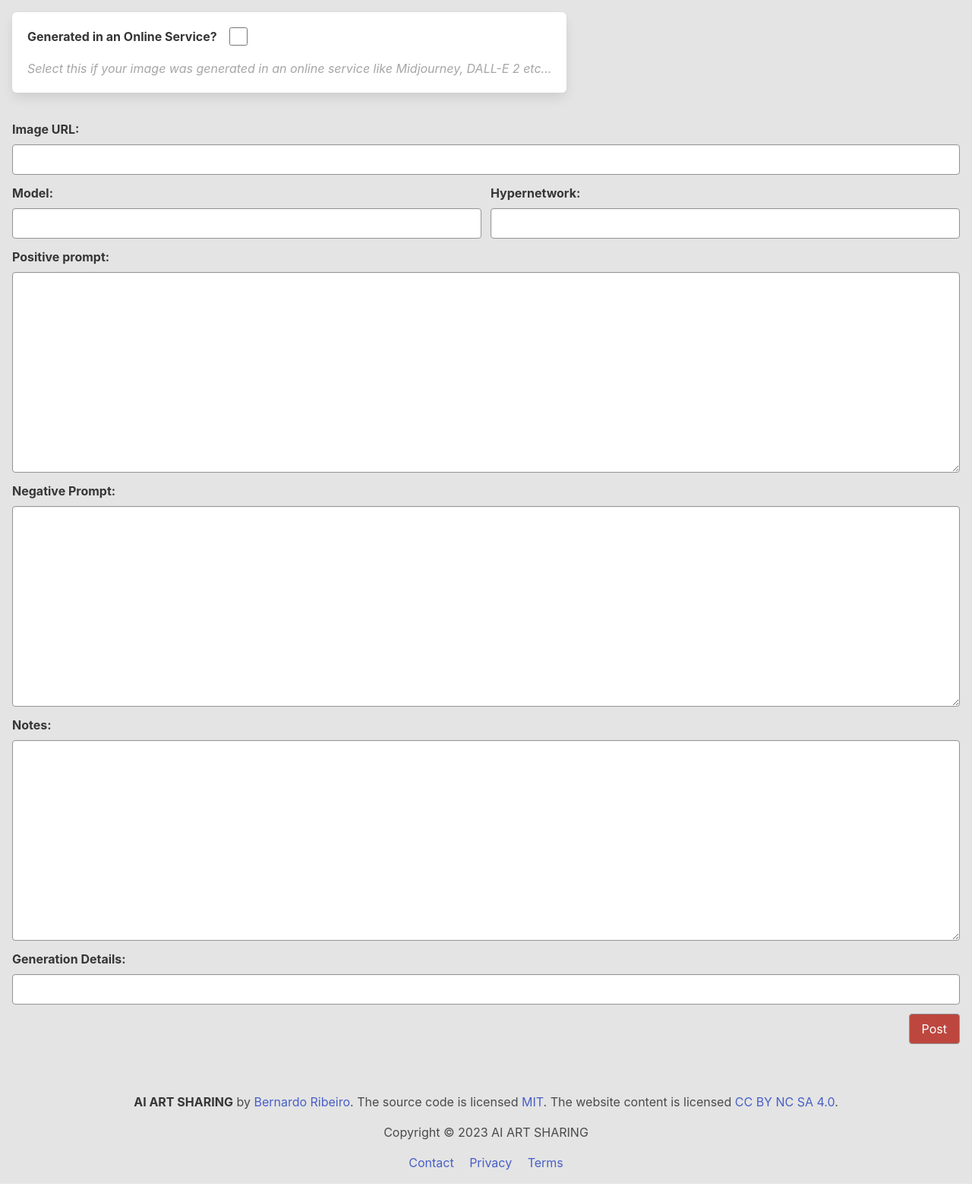
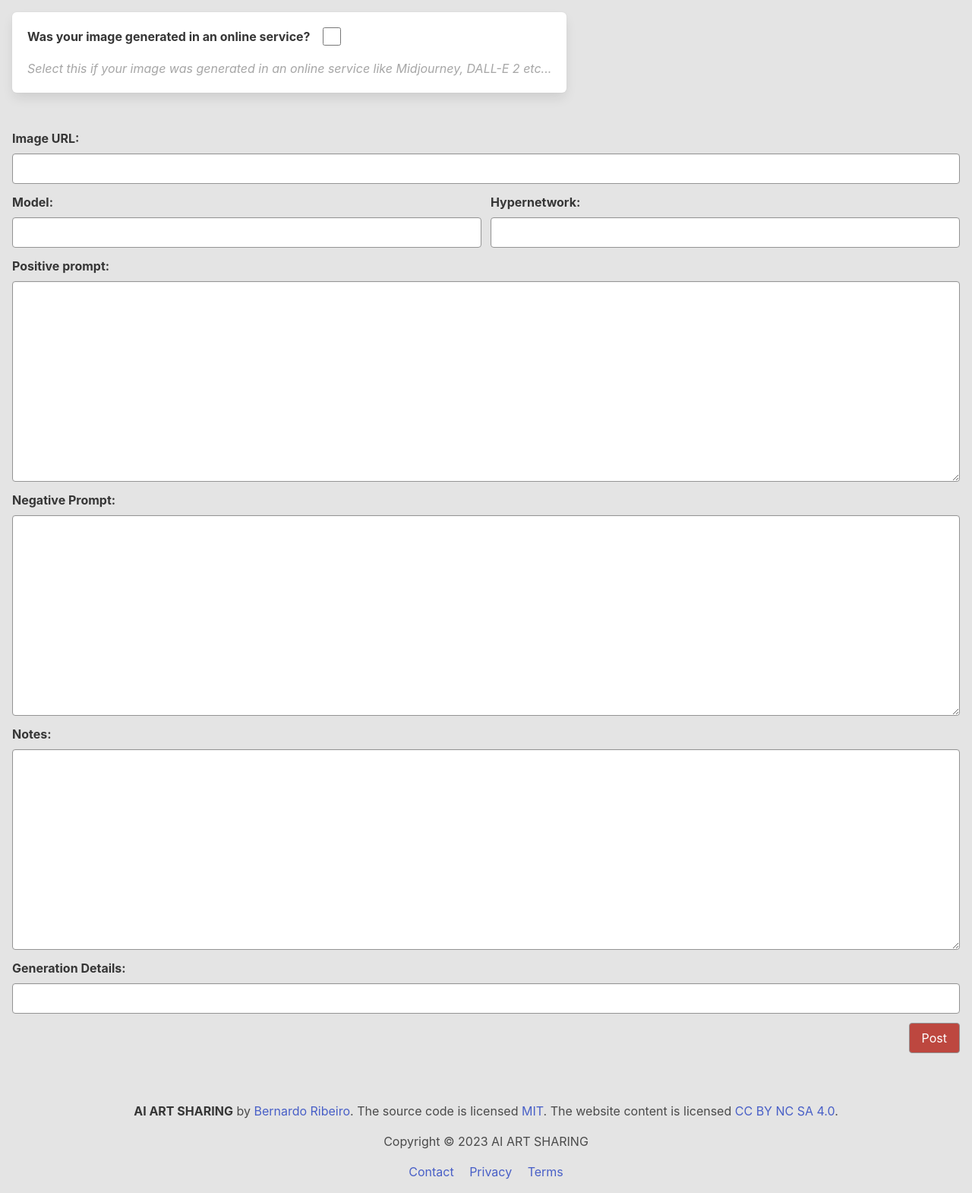
Before and after one commit to bernasx/aiartsharing, a Django app: page /content/create/ in a window 1280 px wide. Shown: the part 56-1626 px from the top of the page at 76% size. Run offline with Django 4.2, Linux system fonts and the light colour scheme; some libraries are stand-ins or nearby versions.

Commit message:
Redid upload entirely

```diff
--- a/aiart_content/admin.py
+++ b/aiart_content/admin.py
@@ -1,10 +1,10 @@
 from django.contrib import admin
 from .models import ImagePost
-from .forms import ImagePostCreationForm, ImagePostChangeForm
+from .forms import ImagePostChangeForm
 # Register your models here.
 
 class PostAdmin(admin.ModelAdmin):
-    add_form = ImagePostCreationForm
+    add_form = ImagePostChangeForm
     form = ImagePostChangeForm
     model = ImagePost
 
--- a/aiart_content/forms.py
+++ b/aiart_content/forms.py
@@ -1,7 +1,9 @@
 from django import forms
 from .models import ImagePost, ImagePostComment
 
-class ImagePostCreationForm(forms.ModelForm):
+class ImagePostLocalCreationForm(forms.ModelForm):
+
+    post_type = forms.CharField(widget=forms.HiddenInput, initial='local')
 
     class Meta:
         model = ImagePost
@@ -16,13 +18,31 @@ class ImagePostCreationForm(forms.ModelForm):
             "negative_prompt":"Negative Prompt",
             "notes":"Notes",
             "generation_details": "Generation Details",
-            "isOnlineService": "Generated in an Online Service?",
+        }
+
+class ImagePostOnlineCreationForm(forms.ModelForm):
+
+    post_type = forms.CharField(widget=forms.HiddenInput, initial='online')
+
+    class Meta:
+        model = ImagePost
+        fields = ("image_url","model",
+                  "hypernetwork","positive_prompt","negative_prompt",
+                  "notes","generation_details","isOnlineService","onlineService")
+        labels = {
+            "image_url":'Image URL',
+            "model":"Model",
+            "hypernetwork": "Hypernetwork",
+            "positive_promopt":"Positive Prompt",
+            "negative_prompt":"Negative Prompt",
+            "notes":"Notes",
+            "generation_details": "Generation Details",
             "onlineService": "Online Service"
         }
 
 
     def clean(self):
-        cd = super(ImagePostCreationForm, self).clean()
+        cd = super(ImagePostOnlineCreationForm, self).clean()
 
         onlineService = cd.get("onlineService")
         if onlineService == "":
@@ -72,7 +92,7 @@ class AdvancedOnlineServiceSearchForm(forms.Form):
     NOVEL_AI = 'Novel AI'
     MIDJOURNEY = 'Midjourney'
 
-    choices = [('',''),(DALL_E,'DALL-E 2'),(NOVEL_AI,'Novel AI'),(MIDJOURNEY,'Midjourney')]
+    choices = [('','---------'),(DALL_E,'DALL-E 2'),(NOVEL_AI,'Novel AI'),(MIDJOURNEY,'Midjourney')]
 
     prompt = forms.CharField(label="Prompt / Search Term", max_length=100, required=False)
     service = forms.ChoiceField(label="Service", choices=choices, required=False)
--- a/aiart_content/templates/imageposts/create.html
+++ b/aiart_content/templates/imageposts/create.html
@@ -3,33 +3,30 @@
 {% load static %}
 {% block content %}
     <link rel="stylesheet" href="{% static 'css/upload.css' %}" type="text/css">
-    <form method="POST" action="{% url 'content:create_imagepost' %}" autocomplete='off'>
-        {% csrf_token %}
 
-        {% comment%}
-        Errors tied to form as a whole
-        {% endcomment%}
-        {%for error in form.non_field_errors%}
-            {{error}}
-        {%endfor%}
+    {%if onlineServiceReload %}
+        <input type="hidden" _="on load set #hide-checkbox.checked to true then toggle .is-hidden on .is-hidden-target">
+    {%endif%}
 
-        <div class="box isOnlineServiceBox">
+    <div class="block box isOnlineServiceBox">
         <div class="field is-horizontal">
-                <label class="label mr-4">{{ form.isOnlineService.label_tag }}</label>
+            <label class="label mr-4">Was your image generated in an online service?</label>
             <div class="field-body">
                 <div class="field">
-                        {{ form.isOnlineService.errors }}
                     <div class="control">
-                            {% render_field form.isOnlineService class="" _="on click toggle .is-hidden on .is-hidden-target"  %}
+                        <input id="hide-checkbox" type="checkbox" class=""
+                            _="on click toggle .is-hidden on .is-hidden-target">
                     </div>
 
                 </div>
             </div>
         </div>
-            <em><p> Select this if your image was generated in an online service like Midjourney, DALL-E 2 etc...</p></em>
+        <em>
+            <p> Select this if your image was generated in an online service like Midjourney, DALL-E 2 etc...</p>
+        </em>
     </div>
 
-        <div class="field">
+
     <div class="columns is-centered">
         <div class="column is-one-third">
                 <div class="box" id="image-preview-container">
@@ -39,26 +36,38 @@
                   </div>
         </div>
     </div>
-        </div>
+
+
+    <form method="POST" action="{% url 'content:create_imagepost' %}" autocomplete="off" class="is-hidden-target is-hidden">
+        {% csrf_token %}
+
+        {% comment%}
+        Errors tied to form as a whole
+        {% endcomment%}
+        {%for error in online_form.non_field_errors%}
+            {{error}}
+        {%endfor%}
+
+        {% render_field online_form.post_type %}
 
         <div class="field">
-            <label class="label is-hidden is-hidden-target">{{ form.onlineService.label_tag }}</label>
-            {{ form.onlineService.errors }}
+            <label class="label">{{ online_form.onlineService.label_tag }}</label>
+            {{ online_form.onlineService.errors }}
             <div class="control">
-                <div class="select is-hidden is-hidden-target">
-                    {% render_field form.onlineService class=""%}
+                <div class="select">
+                    {% render_field online_form.onlineService class=""%}
                 </div>
             </div>
         </div>
 
         <div class="field">
 
-            <label class="label">{{ form.image_url.label_tag }}</label>
+            <label class="label">{{ online_form.image_url.label_tag }}</label>
 
-            {{ form.image_url.errors }}
+            {{ online_form.image_url.errors }}
 
             <div class="control">
-                {% render_field form.image_url _="on change if my value is empty then hide #image-preview-container else show #image-preview-container with display:block then set #image-preview @src to my value end" class="input"%}
+                {% render_field online_form.image_url _="on change if my value is empty then hide #image-preview-container else show #image-preview-container with display:block then set #image-preview @src to my value end" class="input"%}
             </div>
 
         </div>
@@ -68,18 +77,10 @@
             <div class="field-body">
 
                 <div class="field">
-                    <label class="label is-hidden-target">{{ form.model.label_tag }}</label>
-                    {{ form.model.errors }}
+                    <label class="label">{{ online_form.model.label_tag }}</label>
+                    {{ online_form.model.errors }}
                     <div class="control">
-                        {% render_field form.model class="input is-hidden-target"%}
-                    </div>
-                </div>
-
-                <div class="field">
-                    <label class="label is-hidden-target">{{ form.hypernetwork.label_tag }}</label>
-                    {{ form.hypernetwork.errors }}
-                    <div class="control">
-                        {% render_field form.hypernetwork class="input is-hidden-target"%}
+                        {% render_field online_form.model class="input"%}
                     </div>
                 </div>
 
@@ -87,41 +88,143 @@
         </div>
 
         <div class="field">
-            <label class="label label">{{ form.positive_prompt.label_tag }}</label>
-            {{ form.positive_prompt.errors }}
+            <label class="label label">{{ online_form.positive_prompt.label_tag }}</label>
+            {{ online_form.positive_prompt.errors }}
             <div class="control">
-                {% render_field form.positive_prompt class="textarea"%}
+                {% render_field online_form.positive_prompt class="textarea"%}
             </div>
         </div>
 
         <div class="field">
 
 
-            <label class="label is-hidden-target">{{ form.negative_prompt.label_tag }}</label>
-            {{ form.negative_prompt.errors }}
+            <label class="label">{{ online_form.negative_prompt.label_tag }}</label>
+            {{ online_form.negative_prompt.errors }}
 
             <div class="control">
-                {% render_field form.negative_prompt class="is-hidden-target textarea"%}
+                {% render_field online_form.negative_prompt class="textarea"%}
             </div>
         </div>
 
         <div class="field">
 
-            <label class="label">{{ form.notes.label_tag }}</label>
-            {{ form.notes.errors }}
+            <label class="label">{{ online_form.notes.label_tag }}</label>
+            {{ online_form.notes.errors }}
 
             <div class="control">
-                {% render_field form.notes class="textarea"%}
+                {% render_field online_form.notes class="textarea"%}
             </div>
 
         </div>
 
         <div class="field">
-            <label class="label">{{ form.generation_details.label_tag }}</label>
-            {{ form.generation_details.errors }}
+            <label class="label">{{ online_form.generation_details.label_tag }}</label>
+            {{ online_form.generation_details.errors }}
 
             <div class="control">
-                {% render_field form.generation_details class="input"%}
+                {% render_field online_form.generation_details class="input"%}
+            </div>
+
+        </div>
+
+        <div class="field is-horizontal">
+            <div class="field-label fit-label">
+                <!-- Left empty for spacing -->
+            </div>
+            <div class="field-body">
+                <div class="field has-text-right">
+                    <div class="control">
+                        <button type="submit" class="button">Post</button>
+                    </div>
+                </div>
+            </div>
+        </div>
+    </form>
+
+    <form method="POST" action="{% url 'content:create_imagepost' %}" autocomplete="off" class="is-hidden-target">
+        {% csrf_token %}
+
+        {% comment%}
+        Errors tied to form as a whole
+        {% endcomment%}
+        {%for error in local_form.non_field_errors%}
+            {{error}}
+        {%endfor%}
+
+        {% render_field local_form.post_type %}
+
+
+        <div class="field">
+
+            <label class="label">{{ local_form.image_url.label_tag }}</label>
+
+            {{ local_form.image_url.errors }}
+
+            <div class="control">
+                {% render_field local_form.image_url _="on change if my value is empty then hide #image-preview-container else show #image-preview-container with display:block then set #image-preview @src to my value end" class="input"%}
+            </div>
+
+        </div>
+
+
+        <div class="field is-horizontal">
+            <div class="field-body">
+
+                <div class="field">
+                    <label class="label">{{ local_form.model.label_tag }}</label>
+                    {{ local_form.model.errors }}
+                    <div class="control">
+                        {% render_field local_form.model class="input"%}
+                    </div>
+                </div>
+
+                <div class="field">
+                    <label class="label">{{ local_form.hypernetwork.label_tag }}</label>
+                    {{ local_form.hypernetwork.errors }}
+                    <div class="control">
+                        {% render_field local_form.hypernetwork class="input"%}
+                    </div>
+                </div>
+
+            </div>
+        </div>
+
+        <div class="field">
+            <label class="label label">{{ local_form.positive_prompt.label_tag }}</label>
+            {{ local_form.positive_prompt.errors }}
+            <div class="control">
+                {% render_field local_form.positive_prompt class="textarea"%}
+            </div>
+        </div>
+
+        <div class="field">
+
+
+            <label class="label is-hidden-target">{{ local_form.negative_prompt.label_tag }}</label>
+            {{ local_form.negative_prompt.errors }}
+
+            <div class="control">
+                {% render_field local_form.negative_prompt class="textarea"%}
+            </div>
+        </div>
+
+        <div class="field">
+
+            <label class="label">{{ local_form.notes.label_tag }}</label>
+            {{ local_form.notes.errors }}
+
+            <div class="control">
+                {% render_field local_form.notes class="textarea"%}
+            </div>
+
+        </div>
+
+        <div class="field">
+            <label class="label">{{ local_form.generation_details.label_tag }}</label>
+            {{ local_form.generation_details.errors }}
+
+            <div class="control">
+                {% render_field local_form.generation_details class="input"%}
             </div>
 
         </div>
--- a/aiart_content/views.py
+++ b/aiart_content/views.py
@@ -1,5 +1,5 @@
 from django.views.generic import DetailView, ListView
-from .forms import ImagePostCreationForm, SimpleSearchForm, AdvancedLocalSearchForm, AdvancedOnlineServiceSearchForm, CommentCreationForm
+from .forms import ImagePostLocalCreationForm, ImagePostOnlineCreationForm, SimpleSearchForm, AdvancedLocalSearchForm, AdvancedOnlineServiceSearchForm, CommentCreationForm
 from aiart_main.forms import ImagePostReportForm
 from .models import ImagePost, ImagePostComment
 from django.shortcuts import render, redirect, HttpResponse
@@ -11,37 +11,59 @@ from django.db.models import Count
 
 def CreateImagePostView(request):
     if(request.method == 'GET'):
-        form = ImagePostCreationForm
-        context = {'form':form}
+        local_form = ImagePostLocalCreationForm
+        online_form = ImagePostOnlineCreationForm
+        context = {'local_form':local_form, 'online_form':online_form}
         return render(request,'imageposts/create.html', context)
     if(request.method =='POST'):
-        form = ImagePostCreationForm(request.POST, request.FILES)
-        context = {'form':form}
-        if form.is_valid():
-            imagepost = ImagePost(
-                user = request.user,
-                image_url = request.POST['image_url'],
-                positive_prompt = request.POST['positive_prompt'],
-                notes = request.POST['notes'],
-                generation_details = request.POST['generation_details']
-            )
-            checks = request.POST.getlist('isOnlineService')
-            if('on' in checks):
-                # creating an online service image
-                imagepost.onlineService = request.POST['onlineService']
-                imagepost.isOnlineService = True
-                imagepost.model = imagepost.onlineService
+        context = {}
+        if(request.POST['post_type'] == 'local'):
+            local_form = ImagePostLocalCreationForm(request.POST, request.FILES)
+            online_form = ImagePostOnlineCreationForm
+            context = {'local_form':local_form, 'online_form':online_form}
+            if local_form.is_valid():
+                imagepost = ImagePost(
+                    user = request.user,
+                    image_url = request.POST['image_url'],
+                    positive_prompt = request.POST['positive_prompt'],
+                    notes = request.POST['notes'],
+                    generation_details = request.POST['generation_details'],
+                    model = request.POST['model'],
+                    hypernetwork = request.POST['hypernetwork'],
+                    negative_prompt = request.POST['negative_prompt'],
+                    isOnlineService = False,
+                )
+                imagepost.save()
+                return redirect('content:detail_imagepost',uuid=imagepost.uuid)
+            else:
+                context['onlineServiceReload'] = False
+                return render(request,'imageposts/create.html', context)
+        else:
+            local_form = ImagePostLocalCreationForm
+            online_form = ImagePostOnlineCreationForm(request.POST, request.FILES)
+            context = {'local_form':local_form, 'online_form':online_form}
+            if online_form.is_valid():
+                imagepost = ImagePost (
+                    user = request.user,
+                    image_url = request.POST['image_url'],
+                    positive_prompt = request.POST['positive_prompt'],
+                    notes = request.POST['notes'],
+                    generation_details = request.POST['generation_details'],
+                    negative_prompt = request.POST['negative_prompt'],
+                    onlineService = request.POST['onlineService'],
+                    isOnlineService = True,
+                )
 
+                if request.POST['model'] != '':
+                    imagepost.model = request.POST['model']
+                else:
+                    imagepost.model = imagepost.onlineService
+
+                imagepost.save()
+                return redirect('content:detail_imagepost',uuid=imagepost.uuid)
             else:
-                #creating a normal stable diffusion image post
-                imagepost.model = request.POST['model']
-                imagepost.hypernetwork = request.POST['hypernetwork']
-                imagepost.negative_prompt = request.POST['negative_prompt']
-
-            imagepost.save()
-            return redirect('content:detail_imagepost',uuid=imagepost.uuid)
-        else:
-            return render(request,'imageposts/create.html', context)
+                context['onlineServiceReload'] = True
+                return render(request,'imageposts/create.html', context)
 
 
 class DetailImagePostView(DetailView):
--- a/static/css/base.css
+++ b/static/css/base.css
@@ -52,8 +52,6 @@ a.navbar-link::after {
     border-color: #949494;
 }
 
-
-
 /* Social Media buttons */
 
 #discord-button {
--- a/static/css/upload.css
+++ b/static/css/upload.css
@@ -11,7 +11,7 @@
     color: #A6A6A6
 }
 
-#id_isOnlineService {
+#hide-checkbox {
     accent-color: #BD473F;
     height: 24px;
     width: 24px;
```
Also changed, not shown: aiart_content/templates/imageposts/detail.html (+7 -0 lines). Lines whose indentation alone changed are shown as unchanged.
